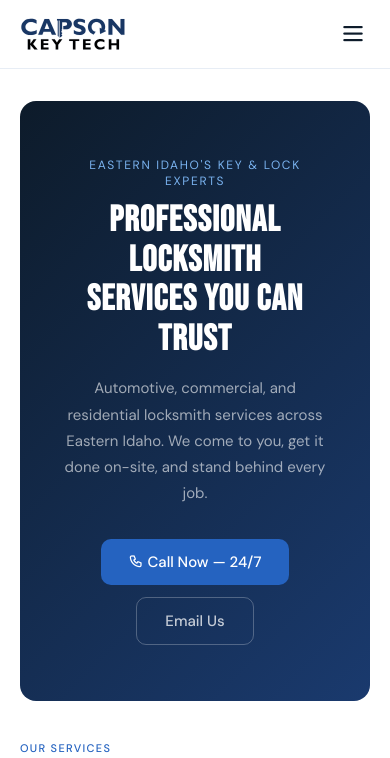
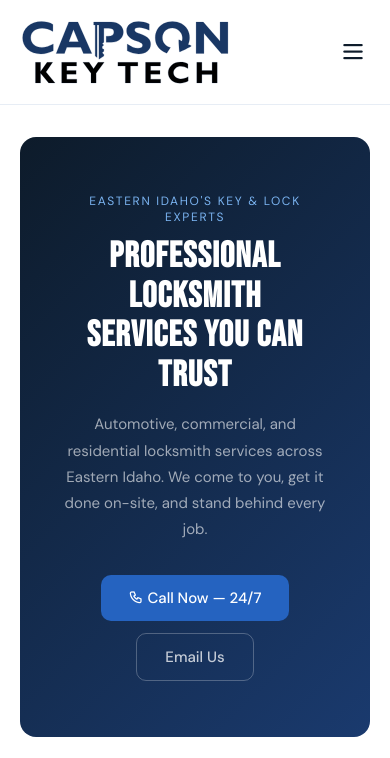
Before and after one commit to statautoservices/capsonkeytech.com, a plain HTML site: page index.html in a window 390 px wide. Shown: the top 758 px of the page. Drawn offline with Linux system fonts and the light colour scheme.

Commit message:
Double the header logo size
Logo 40px -> 80px as requested.

Two knock-on changes were required:
- .site-header-inner height 68px -> 104px, since it was a fixed
  height and an 80px logo would overflow it.
- mobile breakpoint 780px -> 900px. The 619px nav plus the now
  213px-wide logo need ~896px; below that the header overflowed
  and the page scrolled sideways. The drawer now takes over at
  900px instead.

Verified at 959/800/375px: no collision, no horizontal scroll.

Co-Authored-By: Claude Opus 5 <noreply@anthropic.com>

```diff
--- a/assets/site.css
+++ b/assets/site.css
@@ -42,7 +42,7 @@ a { color: inherit; }
   max-width: 1080px;
   margin: 0 auto;
   padding: 0 1.25rem;
-  height: 68px;
+  height: 104px;
   display: flex;
   align-items: center;
   justify-content: space-between;
@@ -65,7 +65,7 @@ a { color: inherit; }
 }
 
 .site-logo-img {
-  height: 40px;
+  height: 80px;
   width: auto;
   display: block;
 }
@@ -153,7 +153,10 @@ a { color: inherit; }
   justify-content: center;
 }
 
-@media (max-width: 780px) {
+/* Raised from 780px to 900px: the 80px logo (213px wide) plus the
+   619px nav no longer fit below ~896px, so the drawer has to take
+   over sooner or the header overflows horizontally. */
+@media (max-width: 900px) {
   .site-nav-links { display: none; }
   .site-nav .site-nav-cta { display: none; }
   .site-menu-btn { display: block; }
```
